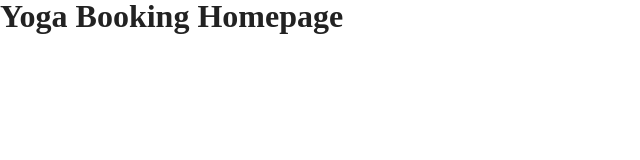
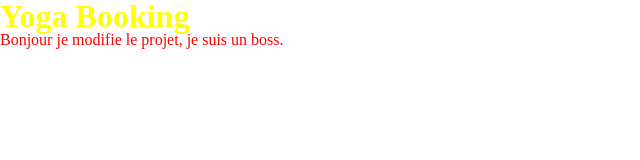
Before and after one commit to mlbonniec/yoga-booking, a website built with Parcel: page src/index.html in a window 1280 px wide. Shown: the whole page, without its empty margins (0-640 px from the left). Built offline with nearby package versions, Linux system fonts and the light colour scheme.

Commit message:
couleurs, texte

```diff
--- a/src/index.html
+++ b/src/index.html
@@ -5,10 +5,12 @@
   <meta http-equiv="X-UA-Compatible" content="IE=edge">
   <meta name="viewport" content="width=device-width, initial-scale=1.0">
   <link rel="stylesheet" href="styles/reset.css">
+  <link rel="stylesheet" href="styles/test.css">
   <title>Yoga Booking</title>
 </head>
 <body>
-  <h1>Yoga Booking Homepage</h1>
+  <h1>Yoga Booking</h1>
+  <p>Bonjour je modifie le projet, je suis un boss.</p>
   <script src="scripts/index.js"></script>
 </body>
 </html>
--- /dev/null
+++ b/src/styles/test.css
@@ -0,0 +1,6 @@
+p {
+    color: red;
+}
+h1 {
+    color: rgb(255, 255, 0);
+}
```
